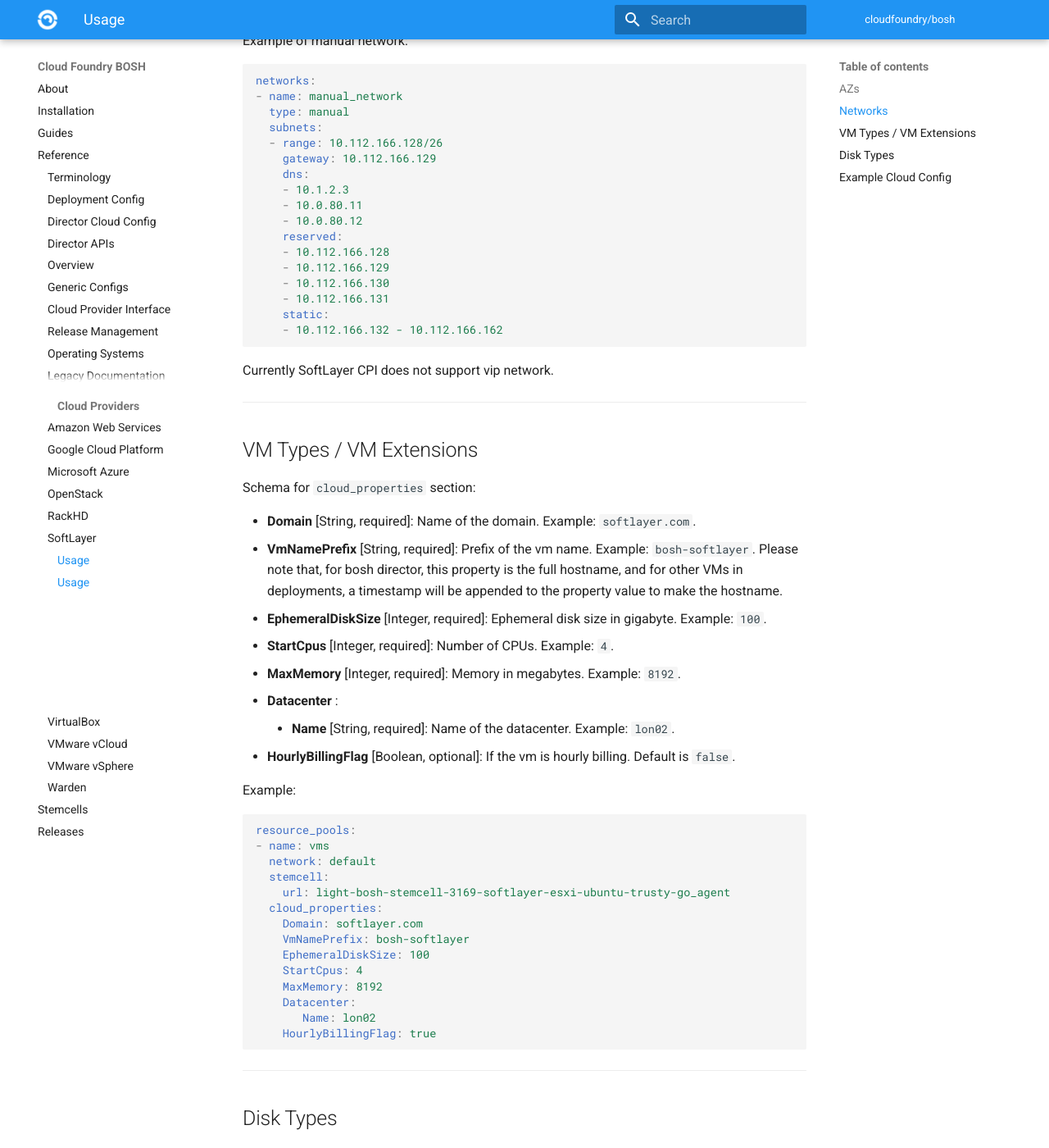
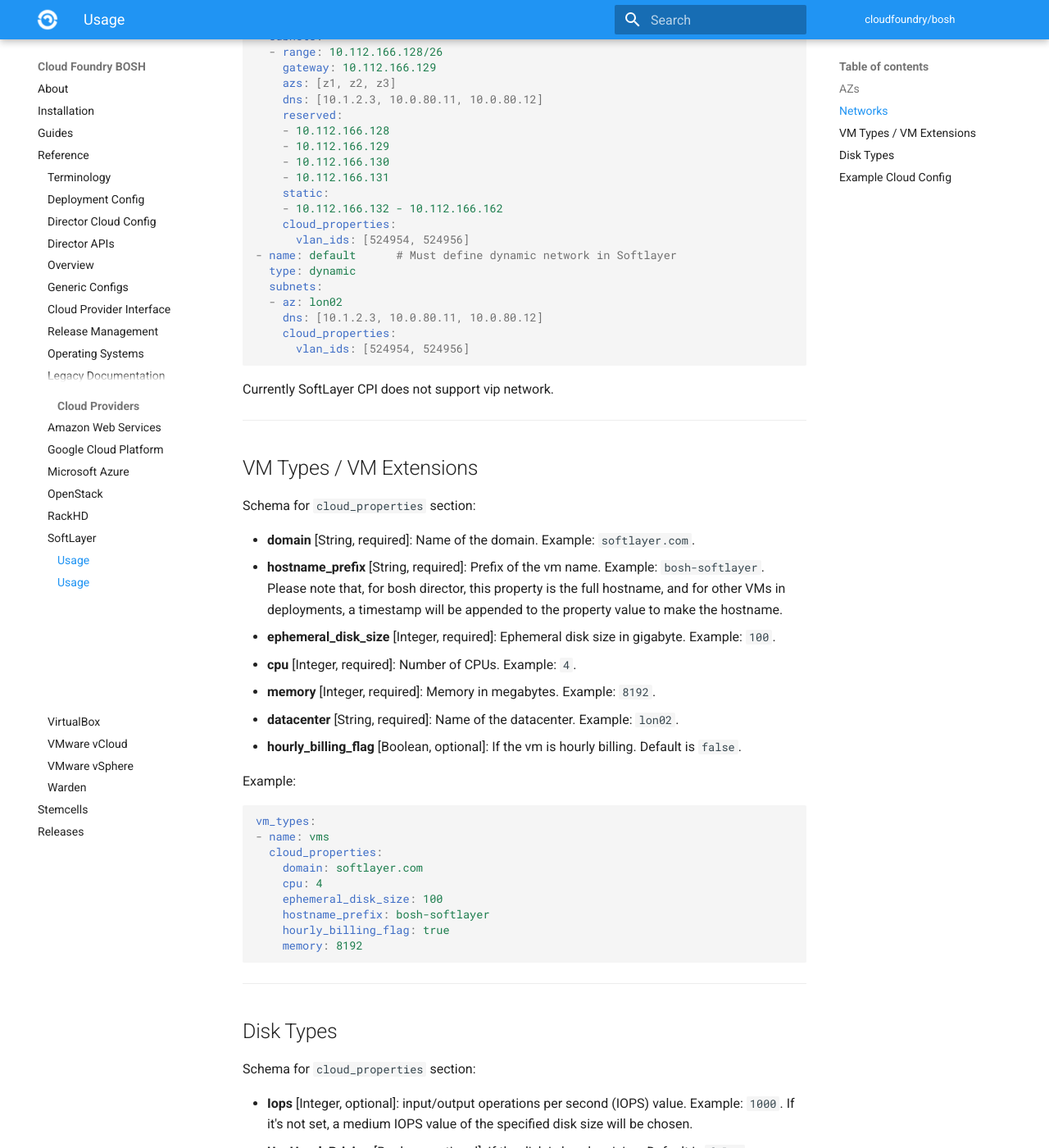
Before and after one commit to cloudfoundry/docs-bosh, an MkDocs documentation site: the page built from content/softlayer-cpi.md, in a window 1280 px wide and 1400 px high, scrolled down 1177 px. Shown: the whole window at 82% size. Built offline with MkDocs 1.6.1 and Material for MkDocs 9.7.7, drawn with Linux system fonts in a browser that asks for light colours; old or Windows-style settings are respelled for this version of MkDocs; some of the changed text lies outside the part shown.

Commit message:
Update to align with Softlayer CPI NG

````diff
--- a/content/softlayer-cpi.md
+++ b/content/softlayer-cpi.md
@@ -8,11 +8,13 @@ Example:
 azs:
 - name: z1
   cloud_properties:
-    Datacenter: { Name: lon02 }
+    datacenter: lon02
 ```
 
 ---
 ## Networks {: #networks }
+
+Assume `10.1.2.3` is the bosh director IP.
 
 Example of dynamic network (both public and private networks are available):
 
@@ -57,10 +51,8 @@ networks:
   subnets:
   - range: 10.112.166.128/26
     gateway: 10.112.166.129
-    dns:
-    - 10.1.2.3
-    - 10.0.80.11
-    - 10.0.80.12
+    azs: [z1, z2, z3]
+    dns: [10.1.2.3, 10.0.80.11, 10.0.80.12]
     reserved:
     - 10.112.166.128
     - 10.112.166.129
@@ -68,6 +60,15 @@ networks:
     - 10.112.166.131
     static:
     - 10.112.166.132 - 10.112.166.162
+    cloud_properties:
+      vlan_ids: [524954, 524956]
+- name: default      # Must define dynamic network in Softlayer
+  type: dynamic
+  subnets:
+  - az: lon02
+    dns: [10.1.2.3, 10.0.80.11, 10.0.80.12]
+    cloud_properties:
+      vlan_ids: [524954, 524956]
 ```
 
 Currently SoftLayer CPI does not support vip network.
@@ -77,32 +78,26 @@ Currently SoftLayer CPI does not support vip network.
 
 Schema for `cloud_properties` section:
 
-* **Domain** [String, required]: Name of the domain. Example: `softlayer.com`.
-* **VmNamePrefix** [String, required]: Prefix of the vm name. Example: `bosh-softlayer`. Please note that, for bosh director, this property is the full hostname, and for other VMs in deployments, a timestamp will be appended to the property value to make the hostname.
-* **EphemeralDiskSize** [Integer, required]: Ephemeral disk size in gigabyte. Example: `100`.
-* **StartCpus** [Integer, required]: Number of CPUs. Example: `4`.
-* **MaxMemory** [Integer, required]: Memory in megabytes. Example: `8192`.
-* **Datacenter** :
-    * **Name** [String, required]: Name of the datacenter. Example: `lon02`.
-* **HourlyBillingFlag** [Boolean, optional]: If the vm is hourly billing. Default is `false`.
+* **domain** [String, required]: Name of the domain. Example: `softlayer.com`.
+* **hostname_prefix** [String, required]: Prefix of the vm name. Example: `bosh-softlayer`. Please note that, for bosh director, this property is the full hostname, and for other VMs in deployments, a timestamp will be appended to the property value to make the hostname.
+* **ephemeral_disk_size** [Integer, required]: Ephemeral disk size in gigabyte. Example: `100`.
+* **cpu** [Integer, required]: Number of CPUs. Example: `4`.
+* **memory** [Integer, required]: Memory in megabytes. Example: `8192`.
+* **datacenter** [String, required]: Name of the datacenter. Example: `lon02`.
+* **hourly_billing_flag** [Boolean, optional]: If the vm is hourly billing. Default is `false`.
 
 Example:
 
 ```yaml
-resource_pools:
+vm_types:
 - name: vms
-  network: default
-  stemcell:
-    url: light-bosh-stemcell-3169-softlayer-esxi-ubuntu-trusty-go_agent
   cloud_properties:
-    Domain: softlayer.com
-    VmNamePrefix: bosh-softlayer
-    EphemeralDiskSize: 100
-    StartCpus: 4
-    MaxMemory: 8192
-    Datacenter:
-       Name: lon02
-    HourlyBillingFlag: true
+    domain: softlayer.com
+    cpu: 4
+    ephemeral_disk_size: 100
+    hostname_prefix: bosh-softlayer
+    hourly_billing_flag: true
+    memory: 8192
 ```
 
 ---
@@ -131,25 +126,23 @@ disk_pools:
 azs:
 - name: z1
   cloud_properties:
-    Datacenter: { Name: lon02  }
+    datacenter: lon02
 
 vm_types:
 - name: compilation
   cloud_properties:
-    Bosh_ip: 10.1.2.3
-    StartCpus:  4
-    MaxMemory:  8192
-    EphemeralDiskSize: 100
-    HourlyBillingFlag: true
-    VmNamePrefix: sl-compilation-worker-
+    cpu:  4
+    memory:  8192
+    ephemeral_disk_size: 100
+    hourly_billing_flag: true
+    hostname_prefix: sl-compilation-worker-
 - name: sl-server
   cloud_properties:
-    Bosh_ip: 10.1.2.3
-    StartCpus:  4
-    MaxMemory:  8192
-    EphemeralDiskSize: 100
-    HourlyBillingFlag: true
-    VmNamePrefix: sl-
+    cpu:  4
+    memory:  8192
+    ephemeral_disk_size: 100
+    hourly_billing_flag: true
+    hostname_prefix: sl-
 
 disk_types:
 - name: default
@@ -164,12 +157,7 @@ networks:
   - az: z1
   - dns: [10.1.2.3, 10.0.80.11, 10.0.80.12]
   cloud_properties:
-    PrimaryNetworkComponent:
-       NetworkVlan:
-          Id: 524956
-    PrimaryBackendNetworkComponent:
-       NetworkVlan:
-          Id: 524954
+    vlan_ids: [524954, 524956]
 
 compilation:
   workers: 5
@@ -179,6 +167,4 @@ compilation:
   network: default
 ```
 
-The ``Bosh_ip`` property specified under ``cloud_properties`` is used for SoftLayer CPI to differentiate the director and common vms. The one with cloud_property ``Bosh_ip`` is a common vm. The one without ``Bosh_ip`` is the director.
-
 Please notice that when the VM hostname length is exactly 64, the deployment is failing due to ssh problem. This is SoftLayer’s limitation which can’t be fixed in a short term. We have a work around in the CPI that when the hostname with 64 characters is identified, a padding "-1" is appended to make it longer than 64.
````
Also changed, not shown: other parts of content/softlayer-cpi.md (+6 -14 lines), content/init-softlayer.md (+31 -20 lines), content/softlayer-cpi-migration.md (added, +161 -0 lines).
